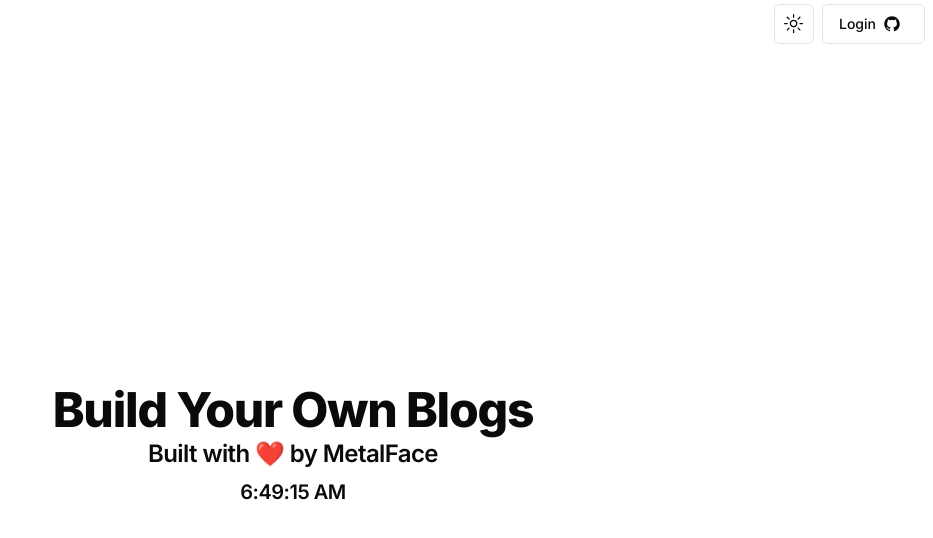
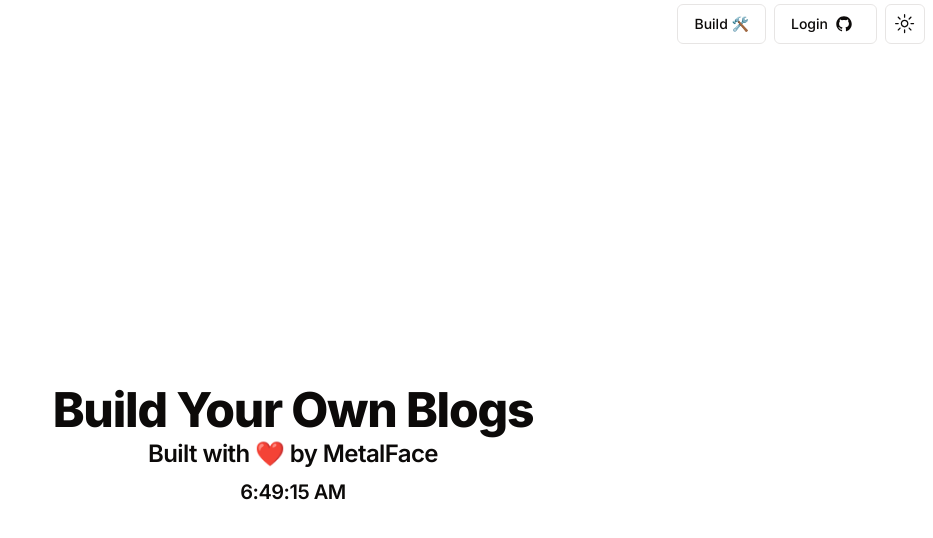
Before and after one commit to metal-face/blog-builder, a Next.js app: page / in a window 1280 px wide. Shown: the top 538 px of the page, without its empty margins (347-1280 px from the left). Built offline with nearby package versions, Linux system fonts and the light colour scheme.

Commit message:
Refactor main navigation component

```diff
--- a/components/main-nav.tsx
+++ b/components/main-nav.tsx
@@ -1,16 +1,23 @@
+"use client";
 import * as React from "react";
 import { ThemeToggle } from "@/components/theme-toggle";
 import { Button } from "@/components/ui/button";
 import { GitHubLogoIcon } from "@radix-ui/react-icons";
+import Link from "next/link";
 
 export function MainNav() {
     return (
         <div className="h-12 flex items-center justify-end">
-      <ThemeToggle />
+            <Button variant="outline">
+                <Link href="/builder">Build 🛠️</Link>
+            </Button>
             <Button variant="outline" className="m-2">
                 Login
                 <GitHubLogoIcon className="h-4 w-4 m-2" />
             </Button>
+            <div className="mr-2">
+                <ThemeToggle />
+            </div>
         </div>
     );
 }
```
Lines whose indentation alone changed are shown as unchanged.
